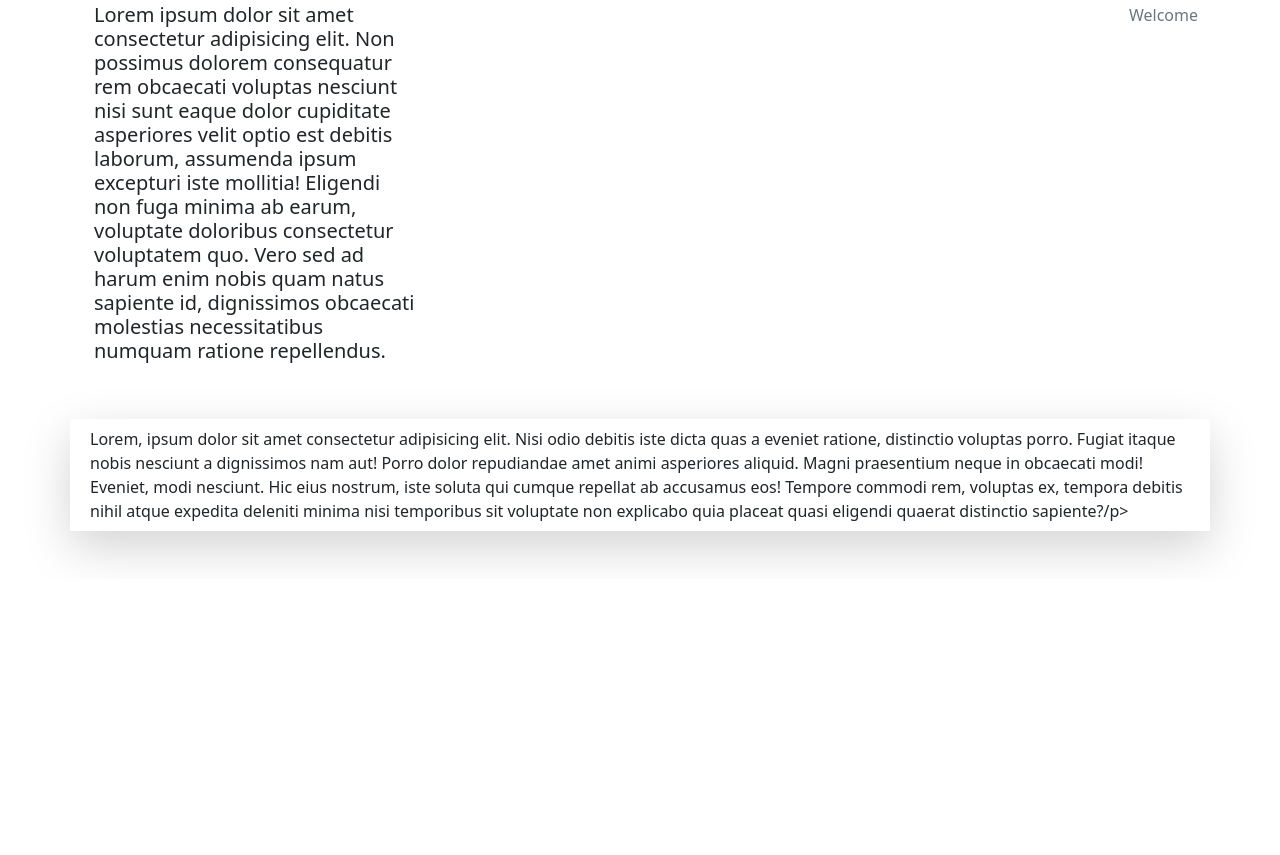
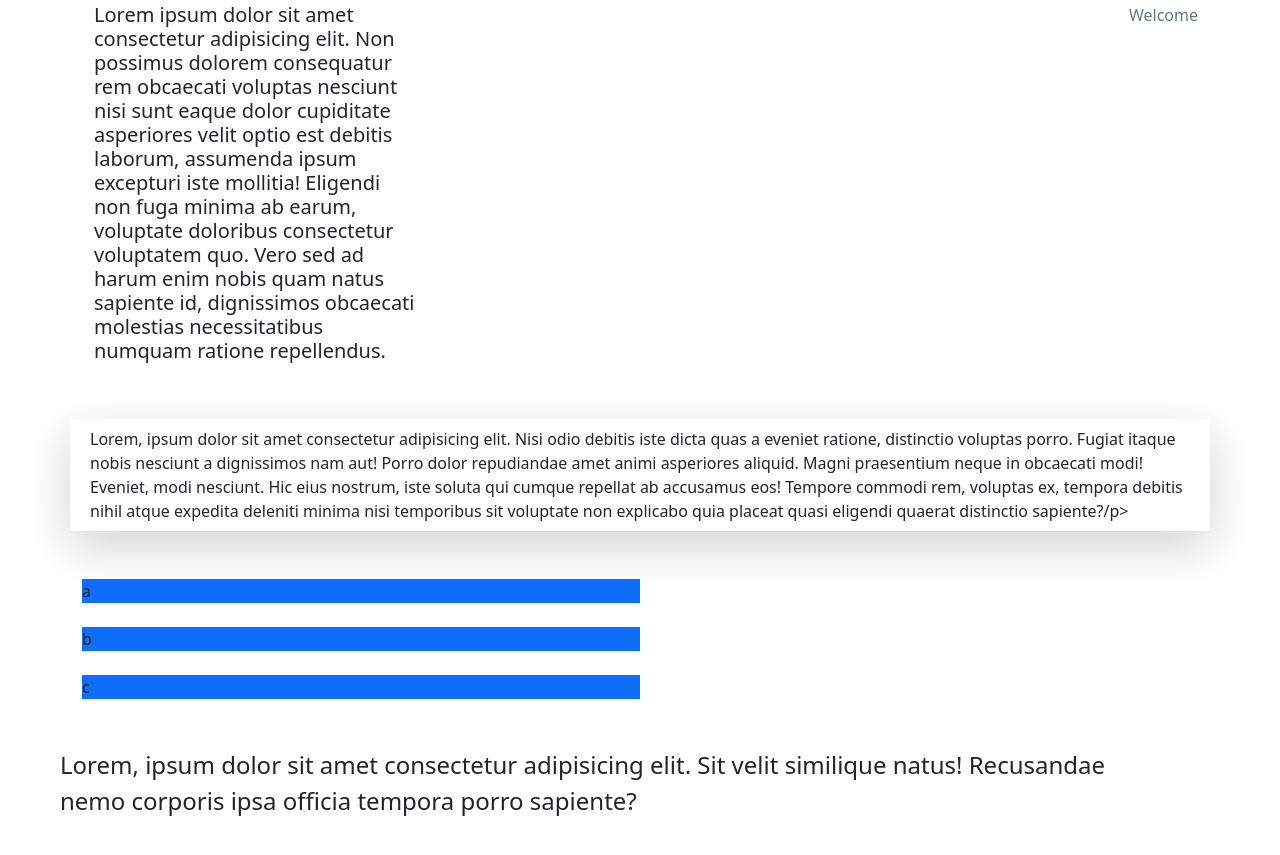
Before and after one commit to dannyhma/Bootstrap, a website: page site/basic/navbar.html in a window 1280 px wide. Shown: the part 587-1442 px from the top of the page. Before the commit the page ends 1166 px from the top, so only its background shows below. Drawn offline with nearby package versions, Linux system fonts and the light colour scheme.

Commit message:
update code

```diff
--- a/site/basic/navbar.html
+++ b/site/basic/navbar.html
@@ -122,6 +122,24 @@
     </div>
   </section>
 
+  <section id="utility">
+    <div class="container">
+      <div class="d-grid gap-4">
+        <div class="col-6 bg-primary">a</div>
+        <div class="col-6 bg-primary">b</div>
+        <div class="col-6 bg-primary">c</div>
+      </div>
+    </div>
+  </section>
+
+  <section id="text">
+    <div class="container m-5">
+      <p class="text-break fs-4">Lorem, ipsum dolor sit amet consectetur adipisicing elit. Sit velit similique natus!
+        Recusandae nemo corporis ipsa officia tempora porro sapiente?</p>
+    </div>
+  </section>
+
+
   <script src=" https://cdn.jsdelivr.net/npm/bootstrap@5.1.3/dist/js/bootstrap.bundle.min.js"
     integrity="sha384-ka7Sk0Gln4gmtz2MlQnikT1wXgYsOg+OMhuP+IlRH9sENBO0LRn5q+8nbTov4+1p" crossorigin="anonymous">
     </script>
```
